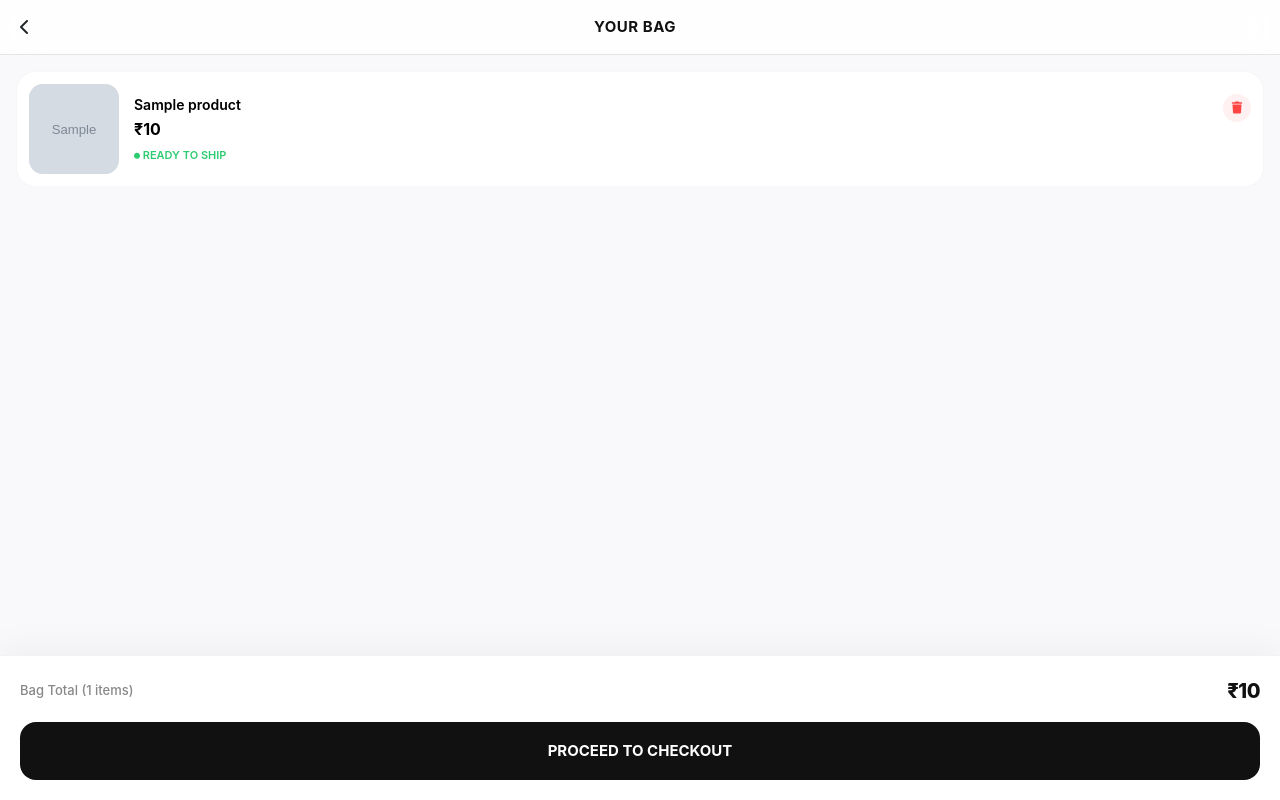
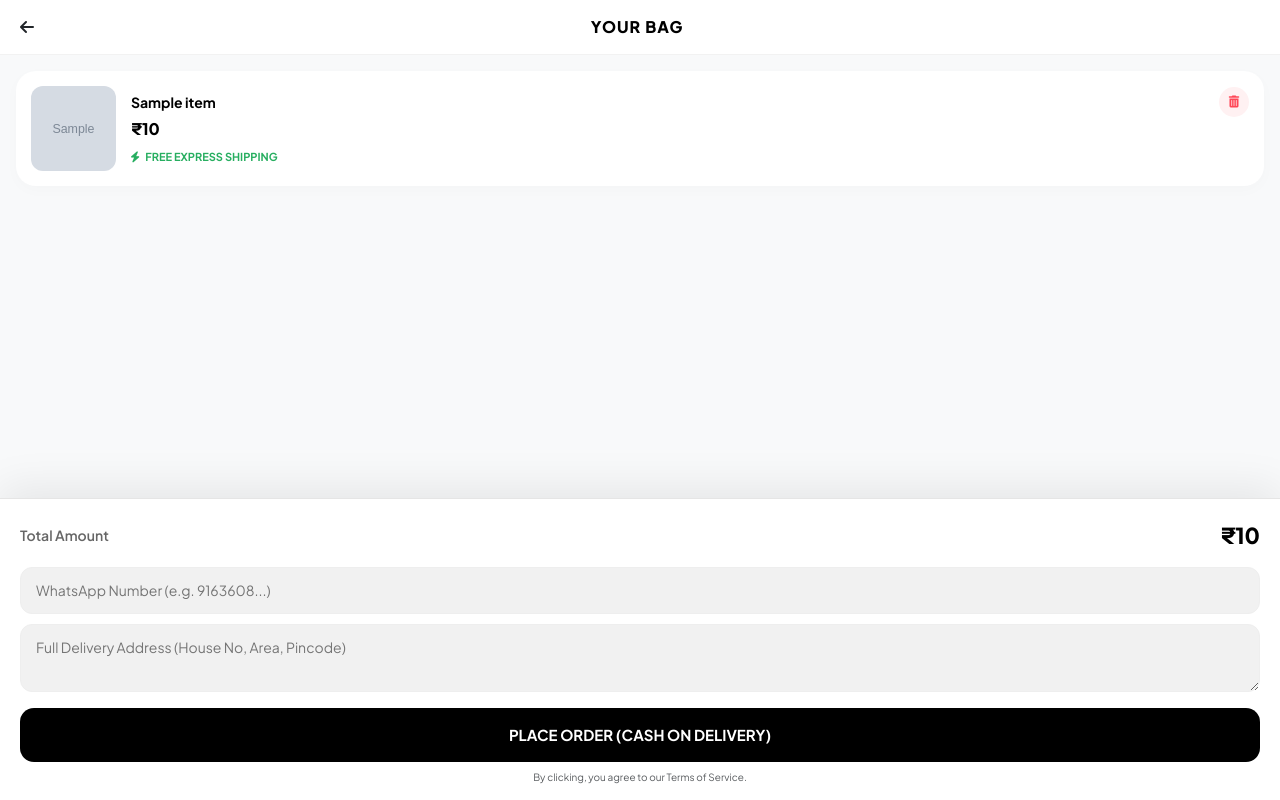
Before and after one commit to gmkarshad45-design/evia-shop, a Flask app: template templates/cart.html in a window 1280 px wide. Run offline with Flask 3, Linux system fonts and the light colour scheme; tables that the repository leaves empty hold one stand-in row (values such as "Sample post"); the template is opened without the code that fills it: values that come from a table or form of the project are taken from there, most other values are stand-ins (such as "Sample title", 1, 10 or a date in 2020); grey boxes marked "Sample" are stand-in pictures.

Commit message:
Update cart.html

```diff
--- a/templates/cart.html
+++ b/templates/cart.html
@@ -7,42 +7,42 @@
     <link href="https://cdn.jsdelivr.net/npm/bootstrap@5.3.0/dist/css/bootstrap.min.css" rel="stylesheet">
     <link rel="stylesheet" href="https://cdnjs.cloudflare.com/ajax/libs/font-awesome/6.0.0/css/all.min.css">
     <style>
+        @import url('https://fonts.googleapis.com/css2?family=Plus+Jakarta+Sans:wght@400;600;700;800&display=swap');
+
         :root {
-            --evia-black: #111111;
-            --evia-gray: #f9f9fb;
+            --evia-black: #000000;
+            --evia-gray: #f8f9fa;
             --safe-area-bottom: env(safe-area-inset-bottom);
         }
 
         body {
-            font-family: -apple-system, BlinkMacSystemFont, "Segoe UI", Roboto, Helvetica, Arial, sans-serif;
+            font-family: 'Plus Jakarta Sans', sans-serif;
             background: var(--evia-gray);
             color: var(--evia-black);
             margin: 0;
-            padding-bottom: calc(140px + var(--safe-area-bottom));
-            -webkit-font-smoothing: antialiased;
-            -webkit-tap-highlight-color: transparent;
+            padding-bottom: calc(280px + var(--safe-area-bottom)); /* More padding for the new form */
         }
 
         .cart-header {
-            background: rgba(255, 255, 255, 0.85);
-            backdrop-filter: blur(20px);
-            -webkit-backdrop-filter: blur(20px);
+            background: rgba(255, 255, 255, 0.9);
+            backdrop-filter: blur(10px);
             padding: 15px 20px;
-            border-bottom: 0.5px solid rgba(0,0,0,0.1);
+            border-bottom: 1px solid rgba(0,0,0,0.05);
             display: flex;
             align-items: center;
             position: sticky;
             top: 0;
             z-index: 1000;
         }
+
         .cart-header h1 {
-            font-size: 15px;
-            font-weight: 700;
+            font-size: 16px;
+            font-weight: 800;
             margin: 0;
             flex-grow: 1;
             text-align: center;
-            letter-spacing: 0.5px;
             text-transform: uppercase;
+            letter-spacing: 1px;
         }
 
         .cart-container { padding: 16px; }
@@ -50,35 +50,33 @@
         .cart-item {
             background: #fff;
             border-radius: 20px;
-            padding: 12px;
-            margin-bottom: 12px;
+            padding: 15px;
+            margin-bottom: 15px;
             display: flex;
             gap: 15px;
             align-items: center;
-            border: 1px solid rgba(0,0,0,0.03);
-            transition: transform 0.2s ease;
+            box-shadow: 0 4px 15px rgba(0,0,0,0.02);
         }
 
         .cart-item img {
-            width: 90px;
-            height: 90px;
+            width: 85px;
+            height: 85px;
             object-fit: cover;
-            background: #f0f0f0;
-            border-radius: 14px;
+            border-radius: 12px;
         }
 
         .item-details { flex: 1; position: relative; }
-        .item-name { font-weight: 600; font-size: 14px; color: #000; margin-bottom: 2px; }
-        .item-price { font-weight: 700; font-size: 16px; color: #000; }
+        .item-name { font-weight: 700; font-size: 14px; margin-bottom: 4px; }
+        .item-price { font-weight: 800; font-size: 16px; }
 
         .remove-btn {
             position: absolute;
-            top: 0;
+            top: -5px;
             right: 0;
-            color: #ff4444;
-            background: #fff1f1;
-            width: 28px;
-            height: 28px;
+            color: #ff4757;
+            background: #fff1f2;
+            width: 30px;
+            height: 30px;
             border-radius: 50%;
             display: flex;
             align-items: center;
@@ -87,74 +85,76 @@
             font-size: 12px;
         }
 
+        /* CHECKOUT FORM IN FOOTER */
         .checkout-footer {
             position: fixed;
             bottom: 0;
             left: 0;
             right: 0;
             background: #fff;
-            padding: 20px 20px calc(20px + var(--safe-area-bottom));
-            border-top: 1px solid rgba(0,0,0,0.05);
-            box-shadow: 0 -10px 30px rgba(0,0,0,0.04);
+            padding: 20px 20px calc(15px + var(--safe-area-bottom));
+            border-top: 1px solid rgba(0,0,0,0.1);
+            box-shadow: 0 -10px 40px rgba(0,0,0,0.08);
             z-index: 1001;
         }
 
-        .summary-row { display: flex; justify-content: space-between; align-items: center; margin-bottom: 16px; }
-        .summary-label { color: #888; font-weight: 500; font-size: 13px; }
-        .summary-value { font-weight: 800; font-size: 20px; letter-spacing: -0.5px; }
+        .summary-row { display: flex; justify-content: space-between; align-items: center; margin-bottom: 15px; }
+        .summary-label { color: #666; font-weight: 600; font-size: 14px; }
+        .summary-value { font-weight: 800; font-size: 22px; }
+
+        .form-input {
+            width: 100%;
+            background: #f1f1f1;
+            border: 1px solid #eee;
+            border-radius: 12px;
+            padding: 12px 15px;
+            font-size: 14px;
+            margin-bottom: 10px;
+            font-family: inherit;
+        }
 
         .btn-checkout {
             background: var(--evia-black);
             color: #fff;
             width: 100%;
-            padding: 18px;
-            border-radius: 16px;
+            padding: 16px;
+            border-radius: 14px;
             font-weight: 700;
             font-size: 15px;
             border: none;
-            text-decoration: none;
-            display: block;
-            text-align: center;
-            transition: all 0.3s cubic-bezier(0.4, 0, 0.2, 1);
             cursor: pointer;
+            transition: 0.2s;
         }
 
-        .btn-checkout:active {
-            transform: scale(0.96);
-            background: #333;
-        }
+        .btn-checkout:active { transform: scale(0.97); opacity: 0.9; }
 
-        .empty-cart {
-            text-align: center;
-            padding: 60px 20px;
-            margin-top: 40px;
-        }
-        .empty-cart i { font-size: 50px; color: #ddd; margin-bottom: 15px; }
+        .empty-cart { text-align: center; padding: 100px 20px; }
+        .empty-cart i { font-size: 60px; color: #eee; margin-bottom: 20px; }
     </style>
 </head>
 <body>
 
     <div class="cart-header">
-        <a href="/" class="text-dark"><i class="fa fa-chevron-left"></i></a>
+        <a href="/" class="text-dark"><i class="fa fa-arrow-left"></i></a>
         <h1>Your Bag</h1>
         <div style="width: 20px;"></div>
     </div>
 
     <div class="cart-container">
-        {% if products %}
-            {% for item in products %}
+        {% if items %}
+            {% for item in items %}
             <div class="cart-item">
-                <img src="{{ item.image }}" alt="{{ item.name }}" onerror="this.src='https://placehold.co/100x100?text=EVIA'">
+                <img src="{{ item.image }}" alt="{{ item.name }}">
                 <div class="item-details">
                     <div class="item-name">{{ item.name }}</div>
                     <div class="item-price">₹{{ item.price }}</div>
 
-                    <a href="{{ url_for('delete_cart_item', id=item.id) }}" class="remove-btn">
-                        <i class="fa fa-trash"></i>
+                    <a href="{{ url_for('remove_from_cart', id=item.id) }}" class="remove-btn">
+                        <i class="fa fa-trash-alt"></i>
                     </a>
 
-                    <div style="font-size: 11px; color: #2ecc71; font-weight: 600; margin-top: 6px;">
-                        <i class="fa fa-circle" style="font-size: 6px; vertical-align: middle;"></i> READY TO SHIP
+                    <div class="mt-2" style="font-size: 11px; color: #27ae60; font-weight: 700;">
+                        <i class="fa fa-bolt me-1"></i> FREE EXPRESS SHIPPING
                     </div>
                 </div>
             </div>
@@ -162,24 +162,32 @@
         {% else %}
             <div class="empty-cart">
                 <i class="fa fa-shopping-bag"></i>
-                <h5 class="fw-bold">Bag is empty</h5>
-                <p class="text-muted small">Find something you love to fill it up.</p>
-                <a href="/" class="btn btn-dark mt-3 px-5 py-2" style="border-radius: 12px; font-weight: 600;">Shop Now</a>
+                <h4 class="fw-800">Your bag is empty</h4>
+                <p class="text-muted">Looks like you haven't added anything yet.</p>
+                <a href="/" class="btn btn-dark mt-3 px-5 py-2 fw-bold" style="border-radius: 12px;">Start Shopping</a>
             </div>
         {% endif %}
     </div>
 
-    {% if products %}
+    {% if items %}
     <div class="checkout-footer">
         <div class="summary-row">
-            <span class="summary-label">Bag Total ({{ products|length }} items)</span>
+            <span class="summary-label">Total Amount</span>
             <span class="summary-value">₹{{ total }}</span>
         </div>
+
         <form action="/checkout" method="POST">
-            <button type="submit" class="btn-checkout">PROCEED TO CHECKOUT</button>
+            <input type="number" name="whatsapp" class="form-input" placeholder="WhatsApp Number (e.g. 9163608...)" required>
+            <textarea name="address" class="form-input" rows="2" placeholder="Full Delivery Address (House No, Area, Pincode)" required></textarea>
+
+            <button type="submit" class="btn-checkout">
+                PLACE ORDER (CASH ON DELIVERY)
+            </button>
+            <p class="text-center text-muted mt-2 mb-0" style="font-size: 10px;">By clicking, you agree to our Terms of Service.</p>
         </form>
     </div>
     {% endif %}
 
+    <script src="https://cdn.jsdelivr.net/npm/bootstrap@5.3.0/dist/js/bootstrap.bundle.min.js"></script>
 </body>
 </html>
```
